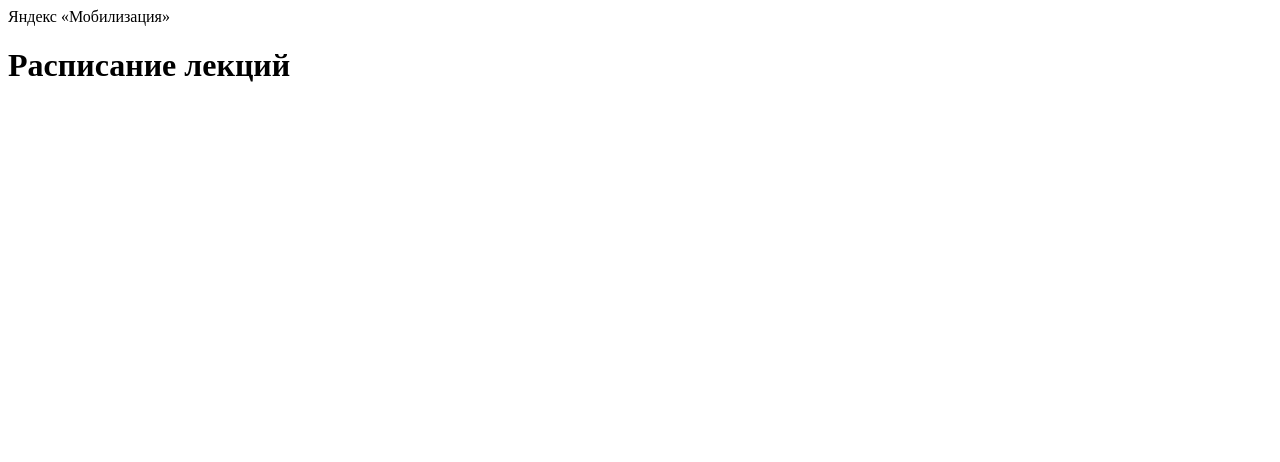
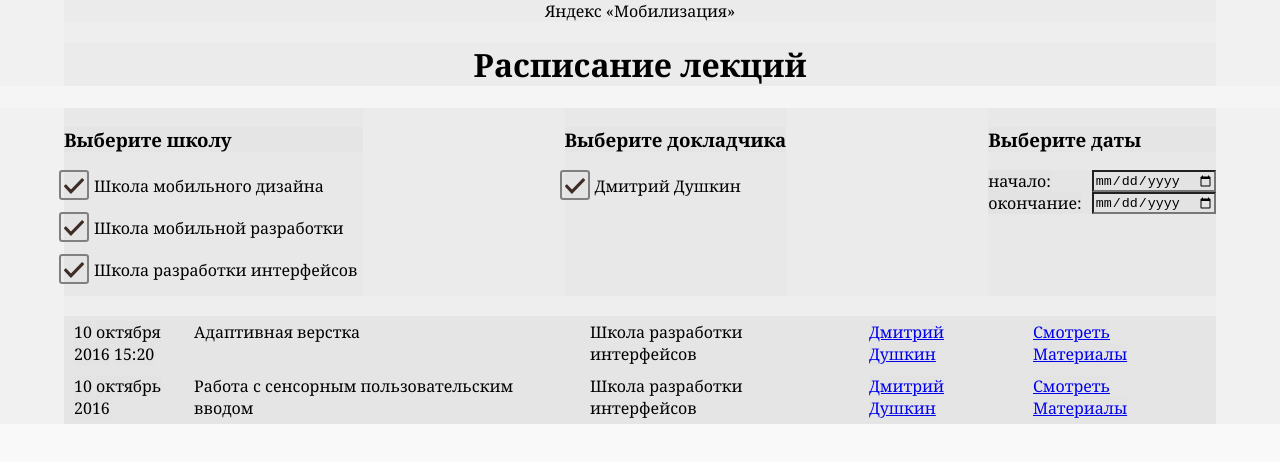
Before and after one commit to VladimirTyalo/yandex-school, a plain HTML site: page index.html in a window 1280 px wide. Drawn offline with Linux system fonts and the light colour scheme.

Commit message:
feat(styles) add constrollers styles

```diff
--- a/index.html
+++ b/index.html
@@ -1,17 +1,108 @@
 <!DOCTYPE html>
 <html lang="rus">
+
 <head>
   <meta charset="UTF-8">
   <meta name="viewport" content="width=device-width, initial-scale=1.0">
   <meta http-equiv="X-UA-Compatible" content="ie=edge">
+  <link rel="stylesheet" href="schedule.css">
   <title>«Мобилизация»</title>
 </head>
+
 <body>
-    <header class="header">
+  <header class="header">
+    <div class="container">
       <div class="header__logo">Яндекс «Мобилизация»</div>
       <h1 class="header__title">Расписание лекций</h1>
-    </header>
+    </div>
+  </header>
 
-    <main class="main"></main>
+  <main class="main">
+    <div class="container">
+
+      <div class="controls">
+        <div class="schools-controller">
+          <h3 class="shools-controller__title">Выберите школу</h3>
+
+          <input type="checkbox" name="design" id="schools-controller-design" checked>
+          <label for="schools-controller-design" class="schools-controller__label">Школа мобильного дизайна</label>
+
+          <input type="checkbox" name="mobile" id="schools-controller-mobile" checked>
+          <label for="schools-controller-mobile" class="schools-controller__label">Школа мобильной разработки</label>
+
+          <input type="checkbox" name="interfaces" id="schools-controller-interfaces" checked>
+          <label for="schools-controller-interfaces" class="schools-controller__label">Школа разработки интерфейсов</label>
+        </div>
+
+        <div class="speaker-controller">
+          <h3 class="speaker-controller__title">Выберите докладчика</h3>
+          <input type="checkbox" name="DmitriyDushkin" id="DmitriyDushkin" checked>
+          <label for="DmitriyDushkin" class="speaker-controller__label">Дмитрий Душкин</label>
+        </div>
+
+        <div class="date-controller">
+          <h3 class="date-controller__title">Выберите даты</h3>
+          <div class="date-controller__input-wrapper">
+            <label class="date-controller__label" for="start-date">начало:</label>
+            <input class="date-controller__input" type="date" id="start-date" name="start-date">
+          </div>
+          <div class="date-controller__input-wrapper">
+            <label class="date-controller__label" for="end-date">окончание:</label>
+            <input class="date-controller__input" type="date" id="end-date" name="end-date">
+          </div>
+        </div>
+      </div>
+
+      <ul class="lectures">
+        <li class="lectures__item">
+          <div class="lectures__date">
+            <span class="lectures__day">10</span>
+            <span class="lectures__month">октября</span>
+            <span class="lectures__year">2016</span>
+            <span class="lectures__time">15:20</span>
+          </div>
+          <div class="lectures__title">Адаптивная верстка</div>
+          <div class="lectures__school">Школа разработки интерфейсов</div>
+          <div class="lectures__speakers">
+            <a href="#" class="lectures__speaker">Дмитрий Душкин</a>
+          </div>
+          <div class="lectures__info">
+            <a href="#" class="lectures__video">Смотреть</a>
+            <a href="#" class="lectures__materials">Материалы</a>
+          </div>
+        </li>
+        <li class="lectures__item">
+          <div class="lectures__date">
+            <span class="lectures__day">10</span>
+            <span class="lectures__month">октябрь</span>
+            <span class="lectures__year">2016</span>
+          </div>
+          <div class="lectures__title">Работа с сенсорным пользовательским вводом</div>
+          <div class="lectures__school">Школа разработки интерфейсов</div>
+          <div class="lectures__speakers">
+            <a href="#" class="lectures__speaker">Дмитрий Душкин</a>
+          </div>
+          <div class="lectures__info">
+            <a href="#" class="lectures__video">Смотреть</a>
+            <a href="#" class="lectures__materials">Материалы</a>
+          </div>
+        </li>
+
+      </ul>
+    </div>
+  </main>
+
+  <footer class="footer">
+    <div class="container">
+
+    </div>
+  </footer>
+
+  <script src="schedule-data.js"></script>
+  <script src="schedule.js"></script>
+  <script>
+
+  </script>
 </body>
+
 </html>
--- a/schedule.json
+++ b/schedule-data.js
@@ -1,4 +1,5 @@
-[
+'use strict';
+var lectures = [
   {
     "lecture-id": "101",
     "date": "2016-10-20T15:00:00.000Z",
--- /dev/null
+++ b/schedule.css
@@ -0,0 +1,104 @@
+*,
+*:before,
+*:after {
+  box-sizing: border-box;
+  background: rgba(200, 200, 200, 0.1);
+}
+
+body {
+  font-family: Georgia, 'Times New Roman', Times, serif;
+  margin: 0;
+  padding: 0;
+}
+
+ul {
+  list-style: none;
+  margin: 0;
+  padding: 0;
+}
+
+.container {
+  max-width: 1200px;
+  width: 90%;
+  margin: 0 auto;
+}
+
+.header__logo {
+  text-align: center;
+}
+
+.header__title {
+  text-align: center;
+}
+
+.controls {
+  display: flex;
+  flex-direction: row;
+  flex-wrap: wrap;
+  justify-content: space-between;
+  margin-bottom: 20px;
+}
+
+.schools-controller input {
+  display: none;
+}
+
+.schools-controller label,
+.speaker-controller label {
+  position: relative;
+  display: block;
+  padding: 5px 5px 5px 30px;
+  margin-bottom: 10px;
+}
+
+.schools-controller label:after,
+.speaker-controller label:after {
+  content: "";
+  position: absolute;
+  top: 0;
+  left: -5px;
+  width: 30px;
+  height: 30px;
+  border-radius: 0.2em;
+  border: 2px solid grey;
+}
+
+.schools-controller input:checked+label {
+  background: url("./img/icon-check.svg") no-repeat;
+  background-position: left;
+}
+
+.speaker-controller input {
+  display: none;
+}
+
+.speaker-controller input:checked+label {
+  background: url("./img/icon-check.svg") no-repeat;
+  background-position: left;
+}
+
+.date-controller__input-wrapper {
+  display: flex;
+  justify-content: space-between;
+}
+.date-controller__label {
+  margin-right: 10px;
+}
+
+.lectures {
+  display: table;
+  width: 100%;
+}
+
+.lectures__item {
+  display: table-row;
+}
+
+.lectures__item>div {
+  display: table-cell;
+  padding: 5px 10px;
+}
+
+.lectures__date {
+  width: 120px;
+}
--- /dev/null
+++ b/schedule.js
@@ -0,0 +1,65 @@
+(function (document, window, lectures) {
+  "use strict";
+
+  var model = {
+    getLectures: function (school) {
+      switch (school) {
+        case "all": {
+          return lectures;
+        }
+        case "interfaces": {
+          return lectures.filter(function (lec) {
+            return lec.schools.indexOf("interfaces") >= 0;
+          });
+        }
+        case "design": {
+          return lectures.filter(function (lec) {
+            return lec.schools.indexOf("design") >= 0;
+          });
+        }
+        case "mobile": {
+          return lectures.filter(function (lec) {
+            return lec.schools.indexOf("mobile") >= 0;
+          });
+        }
+        default: throw new Error("No such school in Yandex yet.");
+      }
+    }
+  };
+
+  var controller = {
+    getSchoolLectures: function(school) {
+      return model.getLectures(school);
+    }
+  };
+
+  var scheduleView = {
+    init: function () {
+      return null;
+    },
+    render: function () {
+
+    }
+  };
+
+  var speakerView = {
+    init: function() {
+
+    },
+    render: function() {
+
+    }
+  };
+
+  var lectureView = {
+    init: function() {
+
+    },
+    render: function() {
+
+    }
+  };
+
+  console.log(model.getLectures("interfaces"));
+
+})(document, window, lectures, undefined);
```
Also changed, not shown: img/icon-check.svg (added), 1 other file.
